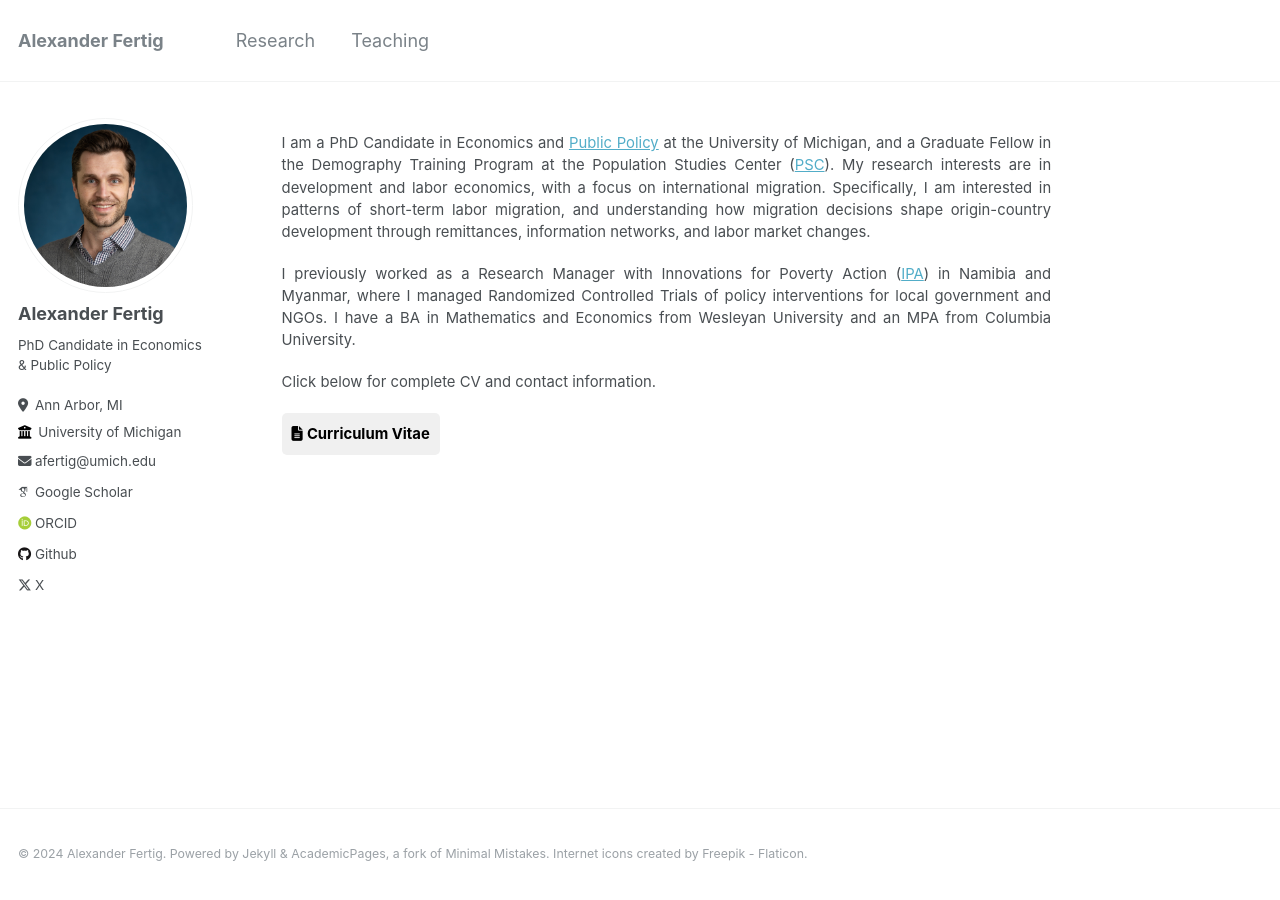
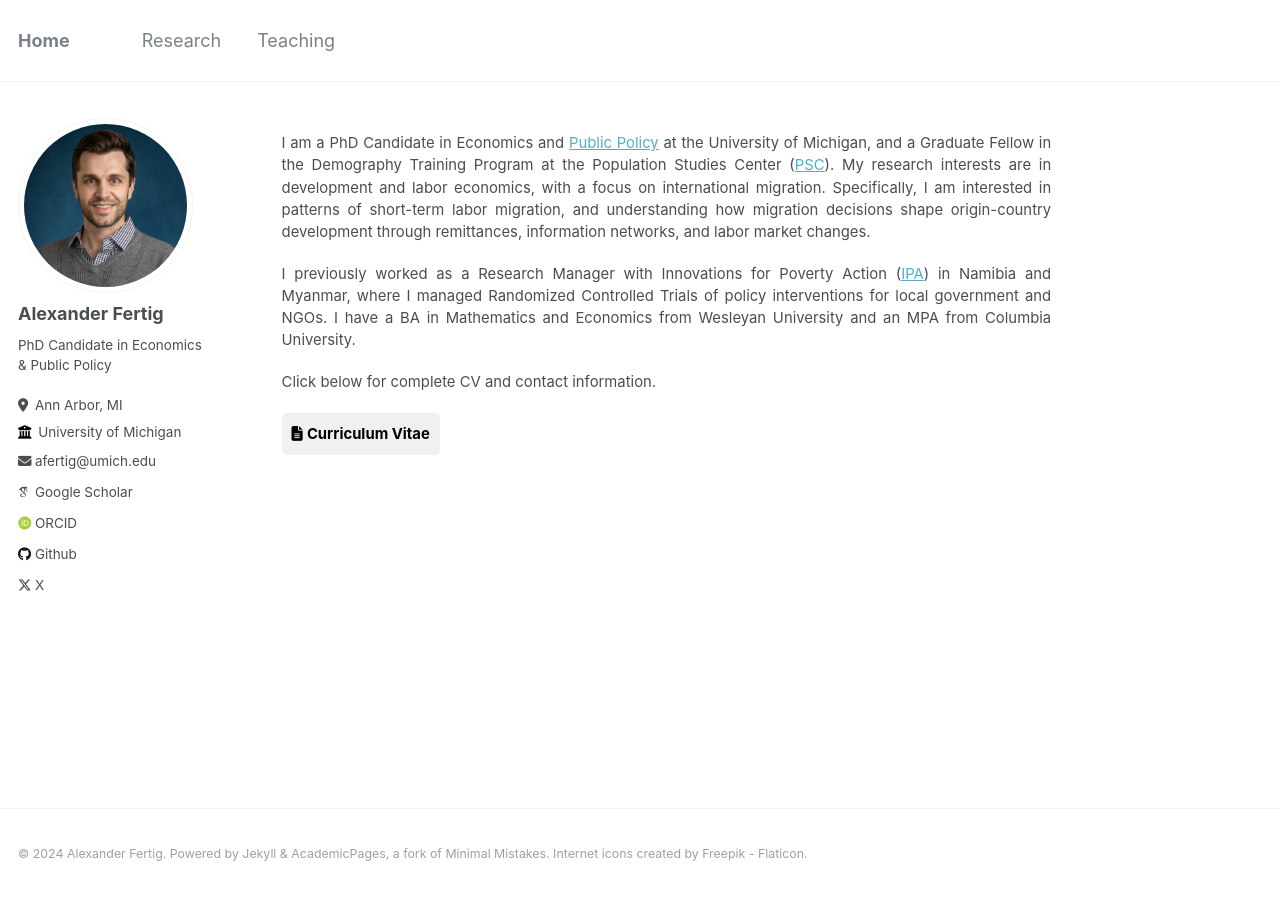
Before and after one commit to alexanderfertig/alexanderfertig.github.io, a Jekyll site: the page built from _pages/home.md, in a window 1280 px wide. Built offline with Jekyll 4.4.1, drawn with Linux system fonts in a browser that asks for light colours; some web fonts are replaced.

Commit message:
change masthead again

```diff
--- a/_data/navigation.yml
+++ b/_data/navigation.yml
@@ -12,8 +12,8 @@ main:
 #  - title: "Blog Posts"
 #    url: /year-archive
 
-#  - title: "About"
-#    url: /
+  - title: "Home"
+    url: /
 
   - title: "Research"
     url: /research
--- a/_includes/masthead.html
+++ b/_includes/masthead.html
@@ -6,21 +6,25 @@
       <nav id="site-nav" class="greedy-nav">
         <button><div class="navicon"></div></button>
         <ul class="visible-links">
+          {% for link in site.data.navigation.main %}
+            {% if link.url == "/" %}
               {% if page.url == "/" %}
-            <li class="active_masthead__menu-item active_masthead__menu-item--lg"><a href="{{ base_path }}/">{{ site.title }}</a></li>
+                <li class="active_masthead__menu-item active_masthead__menu-item--lg"><a href="{{ base_path }}/">{{ link.title }}</a></li>
                 {% else %}
-            <li class="masthead__menu-item masthead__menu-item--lg"><a href="{{ base_path }}/">{{ site.title }}</a></li>
+                <li class="masthead__menu-item masthead__menu-item--lg"><a href="{{ base_path }}/">{{ link.title }}</a></li>
               {% endif %}
-          {% for link in site.data.navigation.main %}
+            {% endif %}
             {% if link.url contains 'http' %}
               {% assign domain = '' %}
               {% else %}
               {% assign domain = base_path %}
             {% endif %}
+            {% if link.url != "/" %}
               {% if page.url == link.url %}
                 <li class="active_masthead__menu-item"><a href="{{ domain }}{{ link.url }}">{{ link.title }}</a></li>
                 {% else %}
                 <li class="masthead__menu-item"><a href="{{ domain }}{{ link.url }}">{{ link.title }}</a></li>
+              {% endif %}
             {% endif %}
           {% endfor %}
         </ul>
--- a/_includes/seo.html
+++ b/_includes/seo.html
@@ -43,7 +43,11 @@
 
 <meta property="og:locale" content="{{ site.locale | default: "en" }}">
 <meta property="og:site_name" content="{{ site.title }}">
-<meta property="og:title" content="{{ page.title | default: site.title | markdownify | strip_html | strip_newlines | escape_once }}">
+{% if page.url == "/" %}
+  <meta property="og:title" content="{{ site.title }}">
+  {% else %}
+  <meta property="og:title" content="{{ page.title | default: site.title | markdownify | strip_html | strip_newlines | escape_once }}">
+{% endif %}
 
 {% if seo_url %}
   <link rel="canonical" href="{{ page.url | prepend: seo_url | replace: "/index.html", "/" }}">
--- a/_pages/about.md
+++ b/_pages/home.md
@@ -1,6 +1,6 @@
 ---
 permalink: /
-title: "About"
+title: "Home"
 author_profile: true
 ---
 
```
Lines whose indentation alone changed are shown as unchanged.
